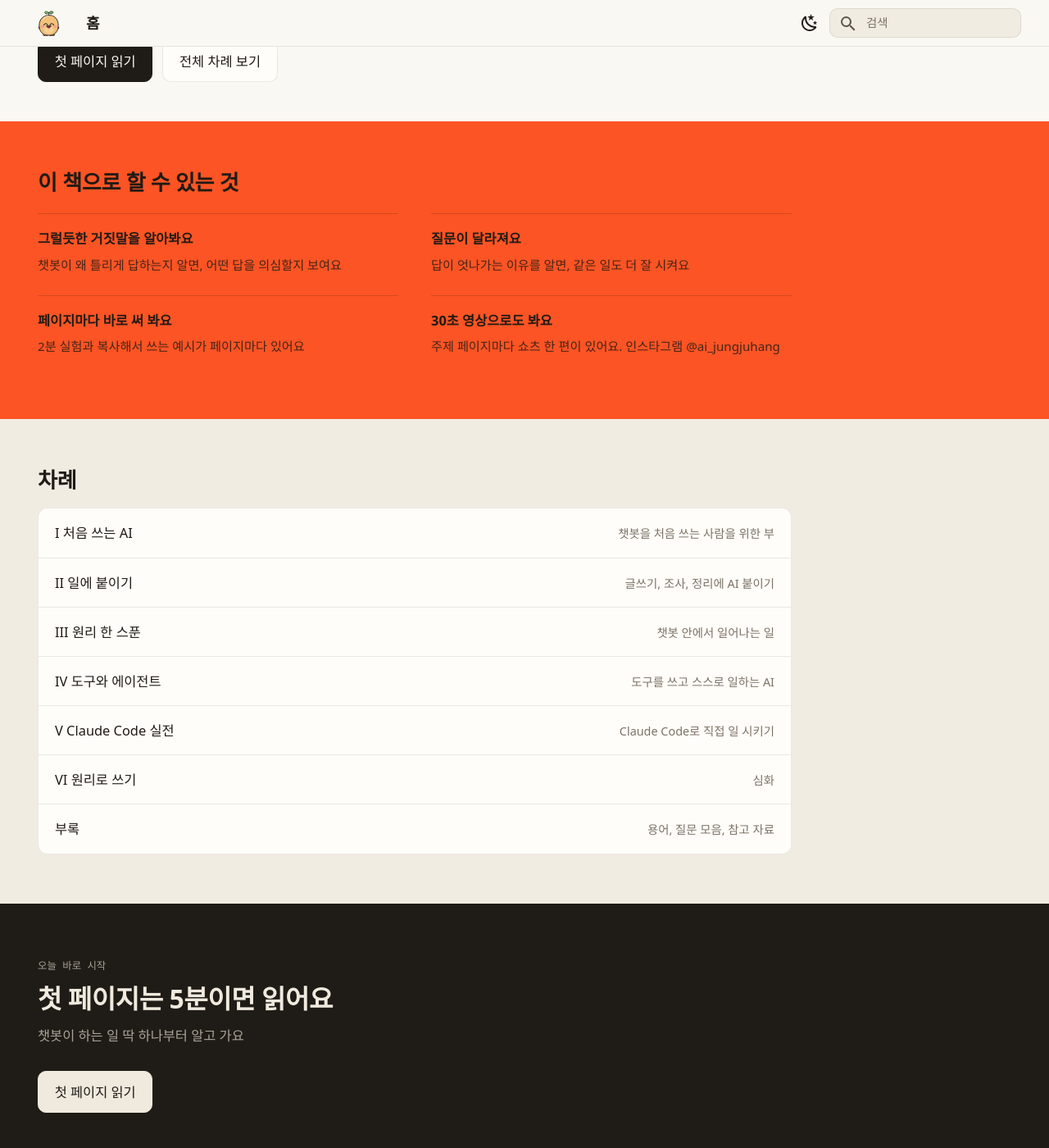
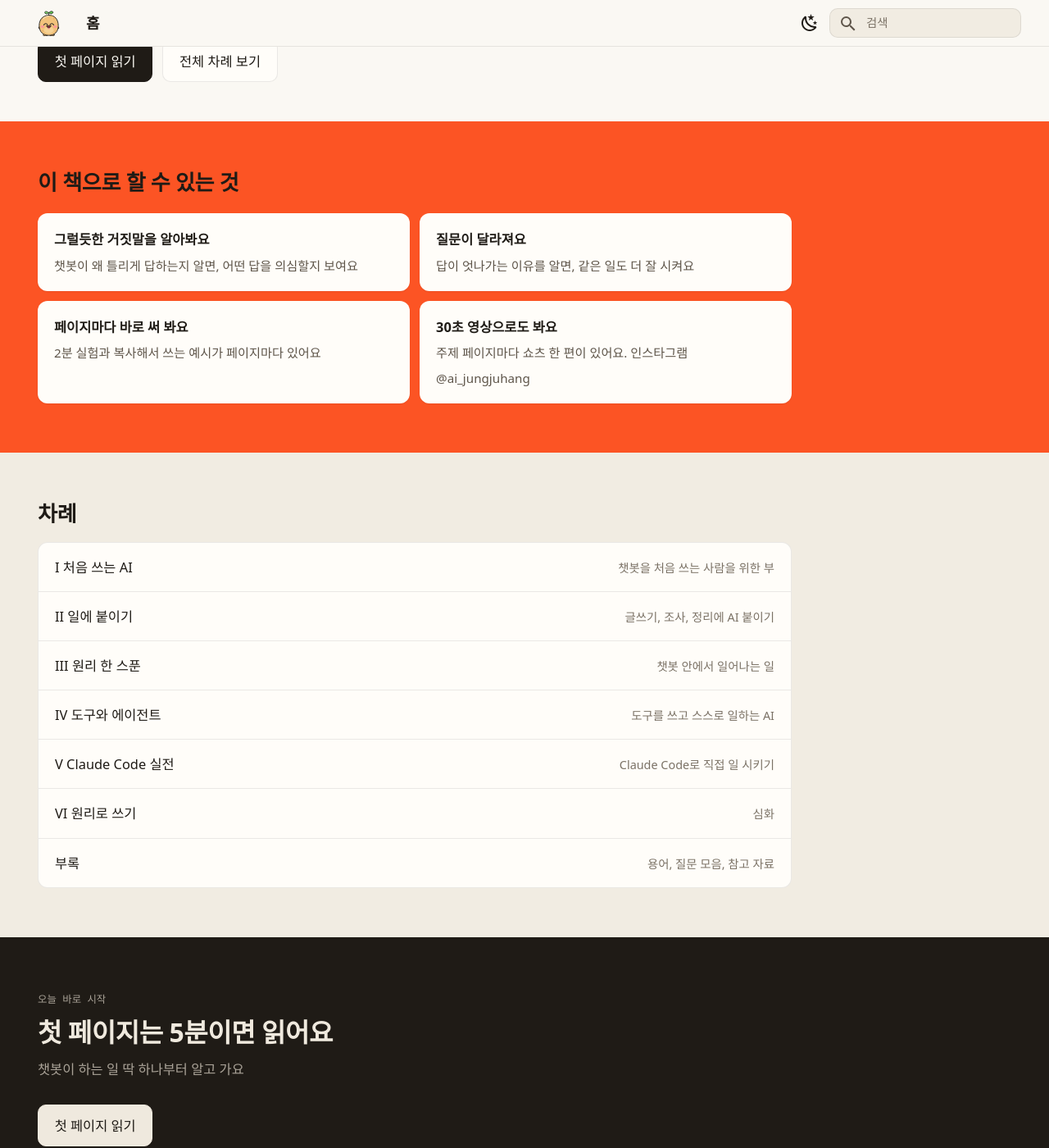
Before and after one commit to AI-jungjuhang/AI-education, an MkDocs documentation site: the page built from docs/index.md, in a window 1280 px wide and 1400 px high, scrolled down 453 px. Shown: the whole window at 82% size. Built offline with MkDocs 1.6.1 and Material for MkDocs 9.7.7, drawn with Linux system fonts in a browser that asks for light colours; some web fonts are replaced.

Commit message:
site: white cards with dark text on the orange home band
Co-Authored-By: Claude Opus 5.5 <noreply@anthropic.com>
Claude-Session: https://claude.ai/code/session_01VYi7RYdN4p3nAtCTemxufg

```diff
--- a/docs/stylesheets/extra.css
+++ b/docs/stylesheets/extra.css
@@ -170,10 +170,12 @@ body{overflow-x:clip}
 .md-typeset .band::before{content:"";position:absolute;inset:0 -100vmax;z-index:-1;background:var(--band-bg)}
 .md-typeset .band>h2:first-child{margin-top:0}
 .md-typeset .band-orange{--band-bg:#fc5424;color:#1f1b16}
-.md-typeset .band-orange h2,.md-typeset .band-orange ul.gains b{color:#1f1b16}
-.md-typeset .band-orange ul.gains span{color:rgba(31,27,22,.82)}
-.md-typeset .band-orange ul.gains li{border-top-color:rgba(31,27,22,.18)}
+.md-typeset .band-orange h2{color:#1f1b16}
 .md-typeset .band-orange .headerlink{color:rgba(31,27,22,.5)}
+.md-typeset .band-orange ul.gains{gap:.6rem}
+.md-typeset .band-orange ul.gains li{background:#fffdf9;border:0;border-radius:12px;padding:.8rem 1rem;box-shadow:0 1px 2px rgba(31,27,22,.08)}
+.md-typeset .band-orange ul.gains b{color:#1f1b16}
+.md-typeset .band-orange ul.gains span{color:#5e554a}
 .md-typeset .band-paper{--band-bg:var(--raised);margin-top:0}
 .md-typeset .band-ink{--band-bg:#1f1b16;color:#efe9de;margin-top:0;padding:3.2rem 0 3.6rem}
 [data-md-color-scheme="slate"] .md-typeset .band-ink{--band-bg:#0f0e0c}
```
